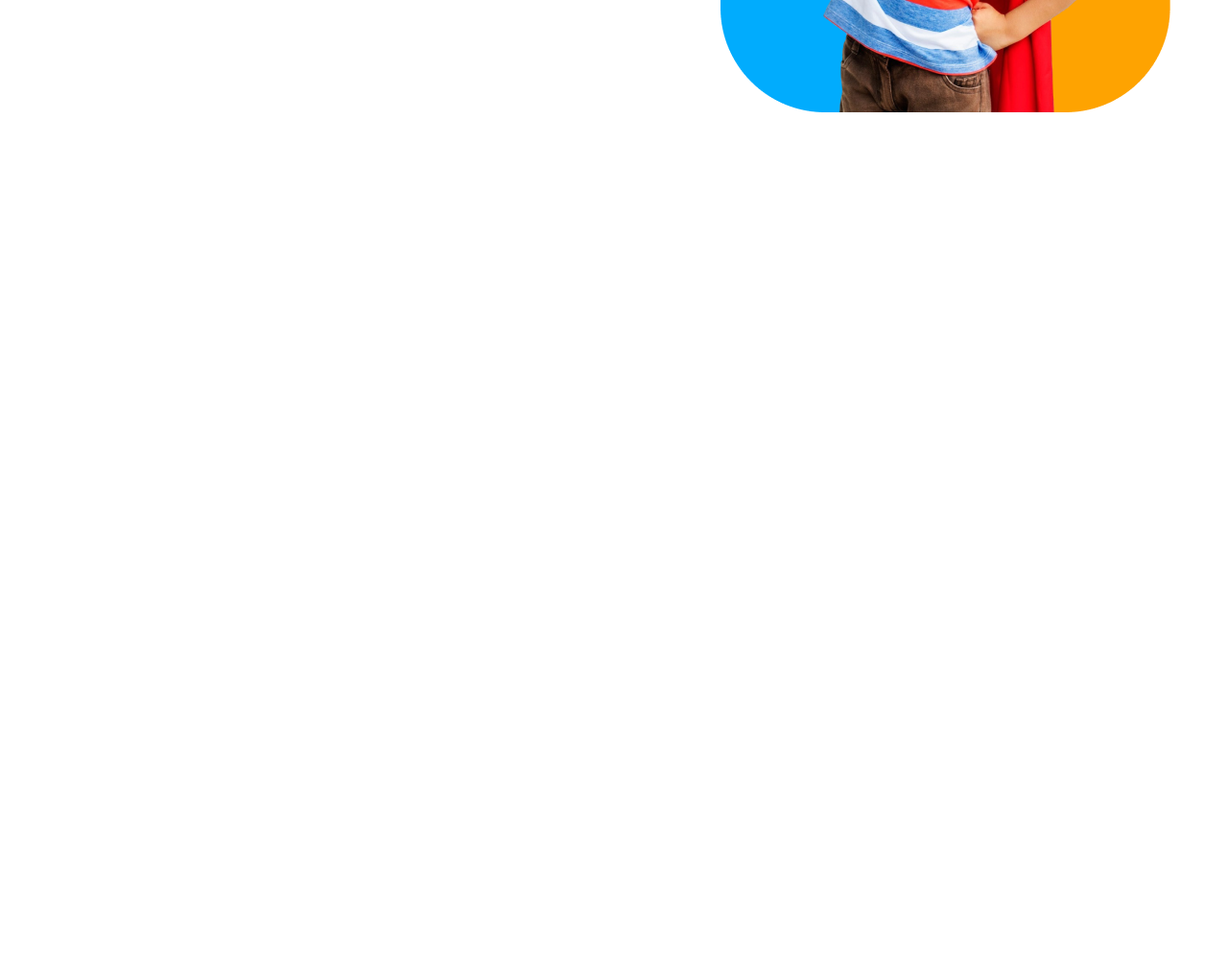
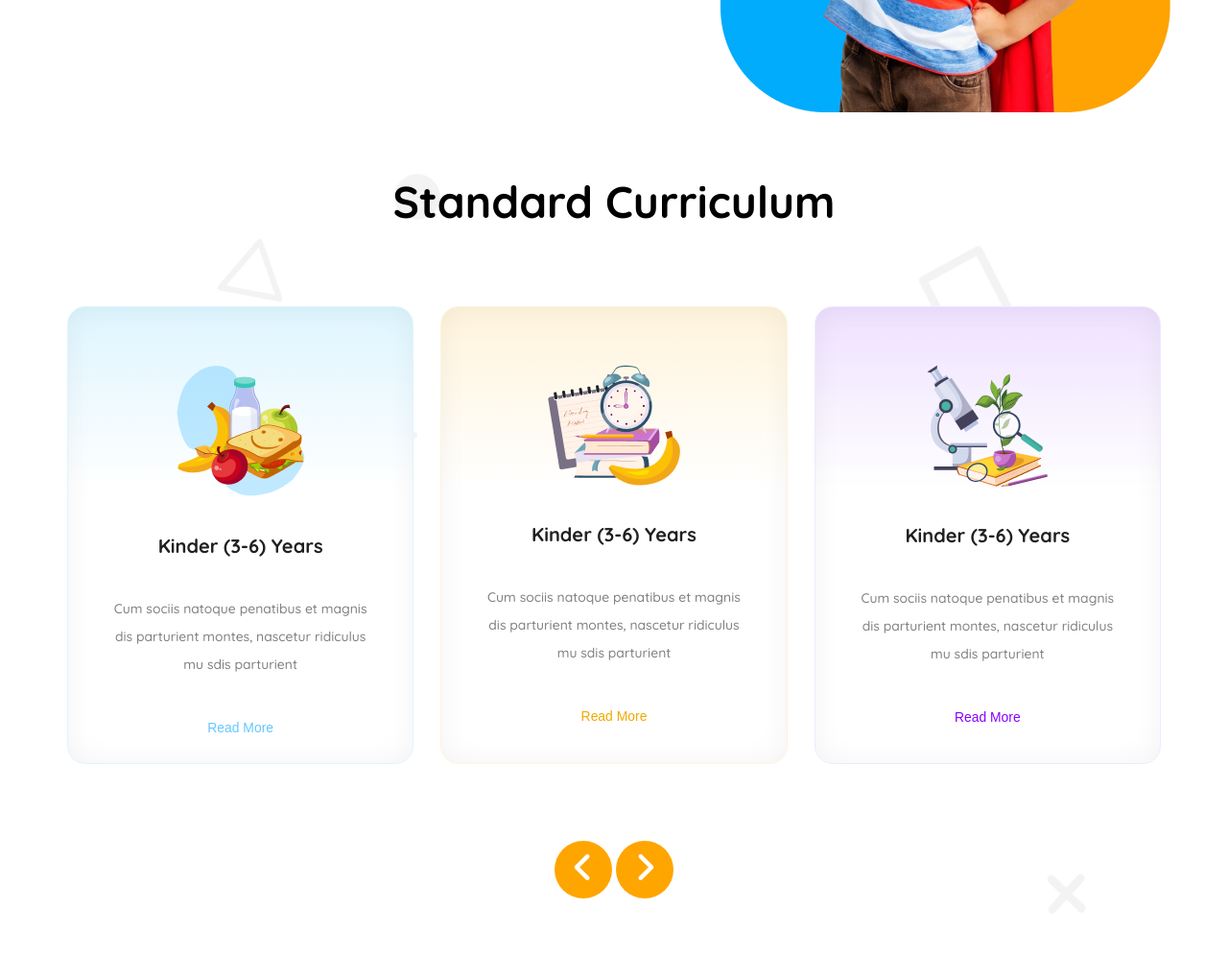
Before and after one commit to saidul-islam-antor/p-h-project-2, a plain HTML site: page index.html in a window 1280 px wide. Shown: the part 560-1556 px from the top of the page at 96% size. Before the commit the page ends 800 px from the top, so only its background shows below. Drawn offline with Linux system fonts and the light colour scheme.

Commit message:
add cards section

```diff
--- a/index.html
+++ b/index.html
@@ -49,7 +49,48 @@
 
     </header>
     <main>
+<section class="card-container">
+    <h2 class="card-container-title">Standard Curriculum</h2>
+    <div class="cards">
+        <div class="card-1">
+            <img src="assets/kinder.png" alt="">
+           <div class="card-content">
+            <h3 class="card-title">Kinder (3-6) Years</h3>
+            <p class="card-description">Cum sociis natoque penatibus et magnis
+                dis parturient montes, nascetur ridiculus
+                mu sdis parturient</p>
+            <button class="card1-btn">Read More</button>
+           </div>
 
+        </div>
+        <div class="card-2">
+            <img src="assets/elementary.png" alt="">
+            <h3 class="card-title">Kinder (3-6) Years</h3>
+            <p class="card-description">Cum sociis natoque penatibus et magnis
+                dis parturient montes, nascetur ridiculus
+                mu sdis parturient</p>
+            <button class="card2-btn">Read More</button>
+
+        </div>
+        <div class="card-3">
+            <img src="assets/middle.png" alt="">
+            <h3 class="card-title">Kinder (3-6) Years</h3>
+            <p class="card-description">Cum sociis natoque penatibus et magnis
+                dis parturient montes, nascetur ridiculus
+                mu sdis parturient</p>
+            <button class="card3-btn">Read More</button>
+
+        </div>
+
+    </div>
+
+    <div class="angel-icons">
+
+        <i  class="fa-solid fa-angle-left left-icon"></i>
+        <i class="fa-solid fa-angle-right right-icon"></i>
+
+    </div>
+</section>
     </main>
     <footer>
 
--- a/style/style.css
+++ b/style/style.css
@@ -98,6 +98,7 @@ nav ul li{
     justify-content: center;
     align-items: center;
     gap: 50px;
+    margin-bottom: 60px;
 
 }
 
@@ -129,6 +130,158 @@ nav ul li{
     text-align: center;
 
 }
+
+/* main section style start */
+main{
+    max-width: 1140px;
+    margin: auto;
+}
+.cards{
+    display: flex;
+    gap: 28px;
+    margin-bottom: 80px;
+
+
+}
+.cards img{
+    margin-top: 40px;
+}
+.card-container{
+    background-image: url(../assets/bg.png);
+    background-repeat: no-repeat;
+    background-position: top;
+}
+.card-container-title{
+    text-align: center;
+    font-size: 2.88rem;
+    line-height: 58px;
+    margin-bottom: 80px;
+}
+
+
+
+
+.card-title{
+    font-size: 1.25rem;
+    line-height: 30.7px;
+    color: #202020;
+    margin-top: 32px;
+    margin-bottom: 34px;
+
+}
+.card-description{
+    font-size: 0.87rem;
+    line-height: 29px;
+    color: #808080;
+    font-weight: 500;
+    margin-bottom: 38px;
+}
+.card1-btn{
+    border: none;
+    font-size: 0.87rem;
+    line-height: 29px;
+    color: rgba(100, 200, 255, 1);
+    background-color: #ffffff;
+
+}
+.card2-btn{
+    border: none;
+    font-size: 0.87rem;
+    line-height: 29px;
+    color: rgb(240, 170, 0);
+    background-color: #ffffff;
+
+}
+.card3-btn{
+    border: none;
+    font-size: 0.87rem;
+    line-height: 29px;
+    color: rgb(135, 0, 255);
+    background-color: #ffffff;
+
+}
+
+
+.card-1{
+
+border: 0.94px solid rgb(222, 245, 255);
+border-radius: 18.86px;
+
+box-shadow: inset 0px 0px 28.3px 0.94px rgba(0, 0, 0, 0.05);
+background: linear-gradient(180.00deg, rgb(222, 245, 255),rgba(255, 255, 255, 0) 40%),rgb(255, 255, 255);
+height: 477px;
+max-width: 367px;
+padding: 20px 40px;
+text-align: center;
+align-items: center;
+justify-content: center;
+
+}
+.card-2{
+    box-sizing: border-box;
+border: 0.94px solid rgb(255, 244, 220);
+border-radius: 18.86px;
+
+box-shadow: inset 0px 0px 28.3px 0.94px rgba(0, 0, 0, 0.05);
+background: linear-gradient(180.00deg, rgb(255, 244, 220),rgba(255, 255, 255, 0) 40%),rgb(255, 255, 255);
+height: 477px;
+max-width: 367px;
+padding: 20px 40px;
+text-align: center;
+align-items: center;
+justify-content: center;
+
+
+}
+.card-3{
+    box-sizing: border-box;
+border: 0.94px solid rgb(242, 232, 255);
+border-radius: 18.86px;
+
+box-shadow: inset 0px 0px 28.3px 0.94px rgba(0, 0, 0, 0.05);
+background: linear-gradient(180.00deg, rgb(238, 225, 255),rgba(255, 255, 255, 0) 40%),rgb(255, 255, 255);
+height: 477px;
+max-width: 367px;
+padding: 20px 40px;
+align-items: center;
+text-align: center;
+justify-content: center;
+}
+
+.angel-icons{
+    /* display: flex;
+    justify-content: center;
+   align-items: center;
+   gap: 5px; */
+
+    text-align: center;
+}
+.left-icon{
+    margin-bottom: 60px;
+
+    background-color: orange;
+    color: #ffffff;
+    width: 60px;
+    height: 60px;
+    border-radius: 30px;
+    font-size: 2.25rem;
+    text-align: center;
+    padding: 10px;
+}
+.right-icon{
+    margin-bottom: 60px;
+
+    background-color: orange;
+    color: #ffffff;
+    width: 60px;
+    height: 60px;
+    border-radius: 30px;
+    font-size: 2.25rem;
+    text-align: center;
+    padding: 10px;
+}
+
+
 
 
  /* responsive desing start  */
@@ -163,8 +316,26 @@ nav ul li{
     }
     .hero-content{
         text-align: center;
+
+    }
+    .hero-title{
+        font-size: 2.5rem;
     }
     .hero-section img{
         width: 100%;
     }
+    .cards{
+        flex-direction: column;
+        padding: 16px 16px;
+    }
+
+    .cards img{
+        margin-top: 20px;
+    }
+    .angel-icons{
+        display: none;
+    }
+    .card-container-title{
+        font-size: 1.8rem;
+    }
 }
```
